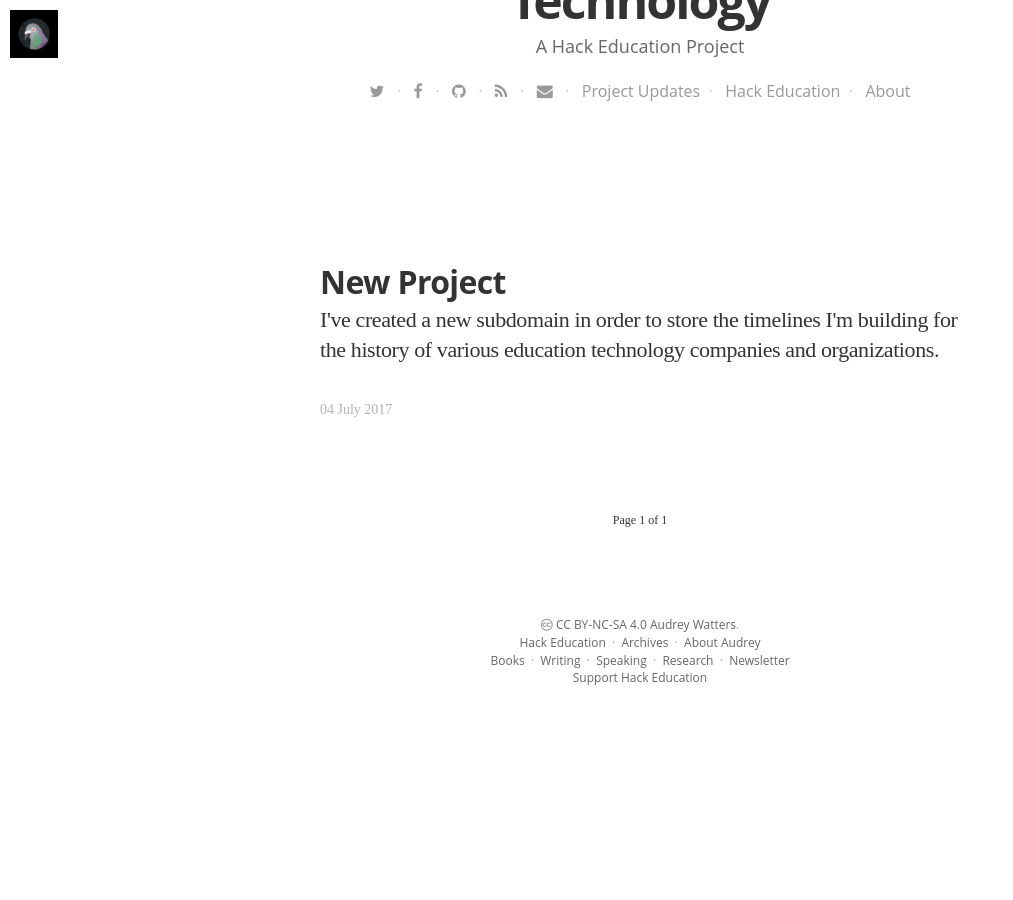
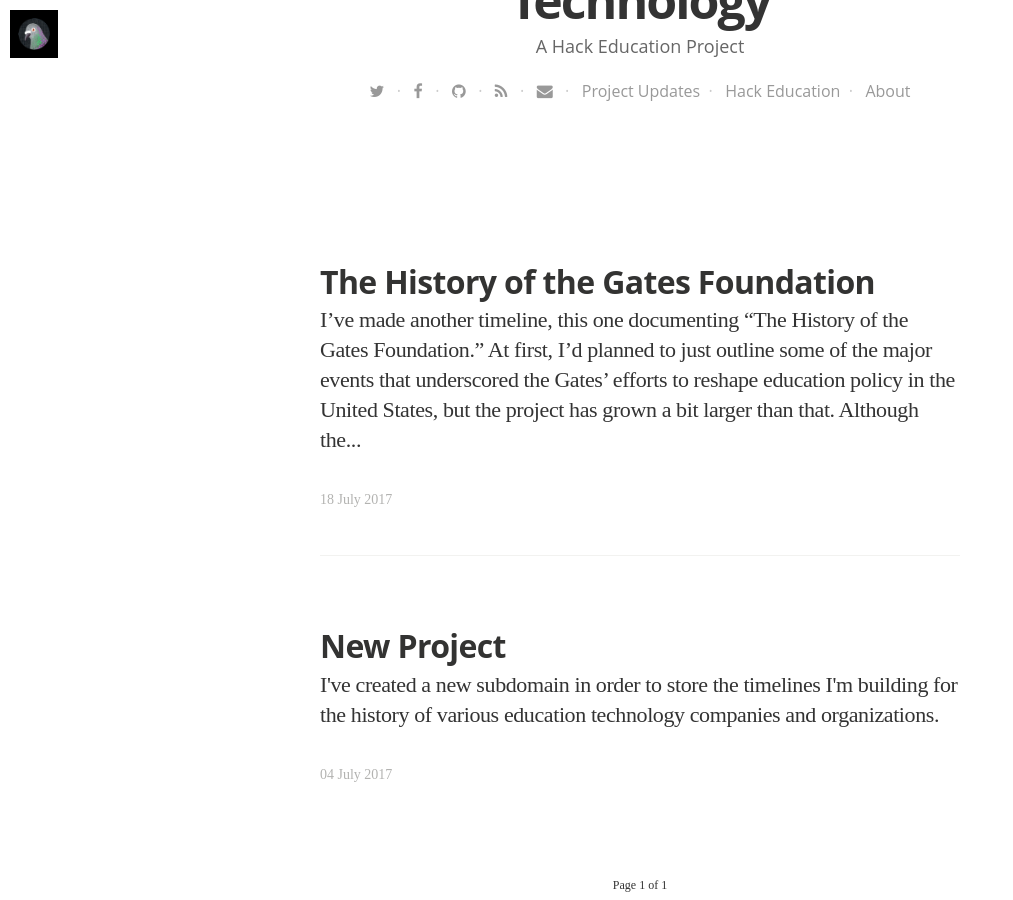
Before and after one commit to HackEducation/histories, a Jekyll site: the page built from blog/index.html, in a window 1280 px wide and 900 px high, scrolled down 609 px. Shown: the whole window, without its empty margins (0-1013 px from the left). Built offline with Jekyll 4.4.1, drawn with Linux system fonts in a browser that asks for light colours; nearby versions of some CDN libraries; some web fonts are replaced; the list of posts is cut into pages by our own code; before the commit the page ends 1344 px from its top, so only the background shows below that.

Commit message:
new post

```diff
--- /dev/null
+++ b/_posts/2017-07-18-gates-foundation.html
@@ -0,0 +1,19 @@
+---
+layout: post
+title: "The History of the Gates Foundation"
+date: 2017-07-18 07:40:00 +0000
+tags:
+image: https://s3.amazonaws.com/hackedu/2017-07-18-gate.jpg
+imagecredits: https://www.flickr.com/photos/mrulster/25450919972
+---
+<p>I&#8217;ve made another timeline, this one documenting &#8220;<a href="http://history.hackeducation.com/gates-foundation.html">The History of the Gates Foundation</a>.&#8221; At first, I&#8217;d planned to just outline some of the major events that underscored the Gates&#8217; efforts to reshape education policy in the United States, but the project has grown a bit larger than that.</p>
+
+<p><a href="http://history.hackeducation.com/gates-foundation.html"><img src="https://s3.amazonaws.com/hackedu/2017-07-18-gates.png"></a></p>
+
+<p>Although the Gates Foundation is required to post its financials annually, the contents of its annual reports has changed over time &#8211; no surprise, they contain much less information than when the Foundation first launched. (These days, they focus on revenue and expenditures rather than funding ideology. The latter is now part of Bill and Melinda Gates&#8217; &#8220;Annual Letter.&#8221;) </p>
+
+<p>So as I went through each year&#8217;s financials, I found myself learning less and less about what the Gates Foundation was funding. As a result, I felt compelled to pull <a href="http://funding.hackeducation.com/gates-foundation.html">a list</a> &#8211; to the best of my ability at least &#8211; of the foundation&#8217;s education grants.</p>
+
+<p>Note: This timeline is incomplete. And it only looks at the foundation&#8217;s influence in US education (not its work in global health).</p>
+
+<p>What I think this timeline (and the rest of my research on this project) demonstrates: how much this organization has shaped education policy over the last decade. Common Core. Measurement of Effective Teaching. MOOCs. Redesigning high school. Personalized Learning. </p>
--- a/index.html
+++ b/index.html
@@ -5,6 +5,8 @@
 <br />
 
 <p><a href="http://teachingmachin.es/timeline.html">The History of Teaching Machines</a></p>
+
+<p><a href="http://history.hackeducation.com/">The History of the Gates Foundation</a></p>
 
 <p><a href="http://history.hackeducation.com/pearson.html">The History of Pearson</a></p>
 
```
Also changed, not shown: other parts of index.html (+1 -1 lines).
